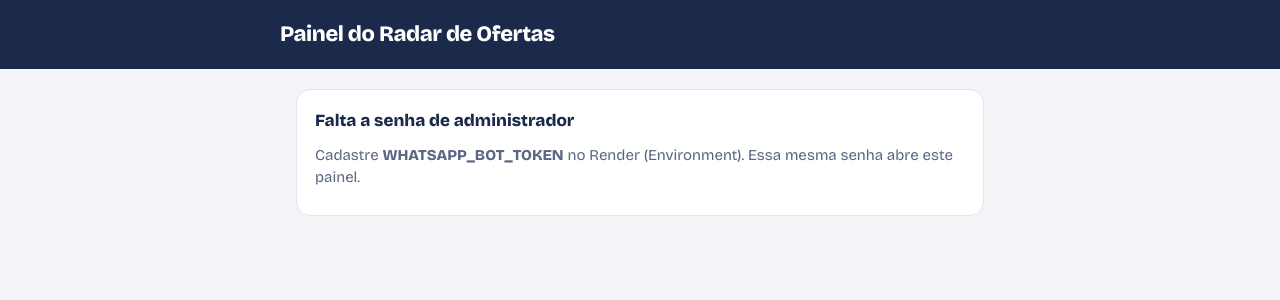
After one commit to naicks69/promo-es, a Flask app: template templates/admin.html in a window 1280 px wide. The commit adds this page. Shown: the top 300 px of the page. Run offline with Flask 3, Linux system fonts and the light colour scheme; the template is opened without the code that fills it, so the values that code supplies are empty; some libraries are stand-ins or nearby versions.

Commit message:
AliExpress, acesso alternativo ao Mercado Livre e painel /admin
- Integração com a API de afiliados do AliExpress: varredura pelos
  produtos "hot" (comissão maior) escolhidos pela mesma pontuação da
  Shopee, busca do cliente pela busca normal, preços em BRL com envio
  para o Brasil e link de afiliado com o Tracking ID
- AliExpress no site (quarto botão de loja, selo, faixa de cores e
  textos) e no WhatsApp ("no AliExpress")
- Mercado Livre: sem refresh token da conta, usa o acesso do próprio
  aplicativo (client credentials) para continuar buscando promoções
- Painel /admin com banco de dados, ofertas por loja, conexão do
  Mercado Livre, diagnóstico do Mercado Livre e do AliExpress e grupos

Co-Authored-By: Claude Opus 5.5 <noreply@anthropic.com>
Claude-Session: https://claude.ai/code/session_01HE8sBTsZcGfurgiNHTzL79

```diff
--- a/database.py
+++ b/database.py
@@ -335,6 +335,23 @@ def link_convite_grupo():
 
 
 # ==========================================
+# PAINEL DE ADMINISTRAÇÃO
+# ==========================================
+
+def contar_ofertas_por_loja(horas_validade=4):
+    linhas = executar(
+        "SELECT loja, COUNT(*) FROM ofertas WHERE data_criacao >= ? GROUP BY loja",
+        (agora_utc(horas_validade),),
+        buscar="todos",
+    )
+    return {loja: total for loja, total in linhas}
+
+
+def contar_grupos():
+    return executar("SELECT COUNT(*) FROM grupos", buscar="um")[0]
+
+
+# ==========================================
 # CONFIGURAÇÕES
 # ==========================================
 
--- a/main.py
+++ b/main.py
@@ -22,11 +22,14 @@ from database import (
     salvar_grupo,
     remover_grupo,
     link_convite_grupo,
+    contar_ofertas_por_loja,
+    contar_grupos,
     agora_utc,
     data_iso,
 )
 from collections import deque
 from scraper import buscar_ofertas_afiliados, pesquisar_nas_lojas, link_busca_amazon, CATEGORIAS, LOJAS
+import aliexpress
 import mercadolivre
 from whatsapp import interpretar_mensagem, texto_oferta
 
@@ -374,6 +377,49 @@ def status_mercadolivre():
     return pagina_mercadolivre()
 
 
+@app.route("/admin", methods=["GET", "POST"])
+def painel_admin():
+    """Situação de todas as lojas, do banco e do WhatsApp numa tela só."""
+    if request.method == "POST":
+        if entrar_como_admin(request.form.get("senha")):
+            return redirect("/admin")
+        return render_template("admin.html", senha_configurada=bool(TOKEN_BOT), senha_correta=False,
+                               mensagem="Senha incorreta."), 403
+    if not senha_admin_correta():
+        return render_template("admin.html", senha_configurada=bool(TOKEN_BOT), senha_correta=False), 403
+
+    from database import USA_POSTGRES
+    ofertas = contar_ofertas_por_loja(HORAS_VALIDADE_OFERTA)
+    faltando_aliexpress = [
+        nome for nome, valor in (
+            ("ALIEXPRESS_APP_KEY", aliexpress.ALIEXPRESS_APP_KEY),
+            ("ALIEXPRESS_APP_SECRET", aliexpress.ALIEXPRESS_APP_SECRET),
+            ("ALIEXPRESS_TRACKING_ID", aliexpress.ALIEXPRESS_TRACKING_ID),
+        ) if not valor
+    ]
+    from scraper import credenciais_configuradas as shopee_configurada
+    return render_template(
+        "admin.html",
+        senha_configurada=True,
+        senha_correta=True,
+        usa_postgres=USA_POSTGRES,
+        ofertas=ofertas,
+        lojas=LOJAS,
+        ultima_varredura=data_iso(ultima_varredura),
+        shopee_configurada=shopee_configurada(),
+        ml_configurado=mercadolivre.configurado(),
+        ml_conectado=mercadolivre.conectado(),
+        ml_renovacao=mercadolivre.tem_renovacao(),
+        ml_acesso_aplicativo=mercadolivre.acesso_do_aplicativo_ativo(),
+        ml_diagnostico=mercadolivre.ultimo_diagnostico(),
+        aliexpress_configurado=aliexpress.configurado(),
+        faltando_aliexpress=faltando_aliexpress,
+        aliexpress_diagnostico=aliexpress.ultimo_diagnostico(),
+        grupos=contar_grupos(),
+        link_grupo=link_do_grupo(),
+    )
+
+
 @app.route("/mercadolivre/conectar")
 def conectar_mercadolivre():
     if not senha_admin_correta():
--- /dev/null
+++ b/templates/admin.html
@@ -0,0 +1,145 @@
+<!DOCTYPE html>
+<html lang="pt-BR">
+<head>
+    <meta charset="UTF-8">
+    <meta name="viewport" content="width=device-width, initial-scale=1.0">
+    <meta name="robots" content="noindex">
+    <title>Painel | Radar de Ofertas</title>
+    <link rel="preconnect" href="https://fonts.googleapis.com">
+    <link rel="preconnect" href="https://fonts.gstatic.com" crossorigin>
+    <link href="https://fonts.googleapis.com/css2?family=Bricolage+Grotesque:opsz,wght@12..96,400;12..96,600;12..96,800&display=swap" rel="stylesheet">
+    <style>
+        :root {
+            --tinta: #1B2A4A;
+            --tinta-suave: #5A6782;
+            --linha: #E2E5EC;
+            --fundo: #F3F4F7;
+            --ok: #1A8F4C;
+            --erro: #C42B2B;
+        }
+        * { box-sizing: border-box; }
+        body {
+            margin: 0;
+            background: var(--fundo);
+            color: var(--tinta);
+            font-family: "Bricolage Grotesque", system-ui, sans-serif;
+            line-height: 1.5;
+        }
+        .topo { background: var(--tinta); color: #fff; padding: 18px 16px; }
+        .topo h1 { margin: 0 auto; max-width: 720px; font-size: 22px; letter-spacing: -0.02em; }
+        main { max-width: 720px; margin: 0 auto; padding: 20px 16px 48px; display: grid; gap: 14px; }
+        .cartao { background: #fff; border: 1px solid var(--linha); border-radius: 14px; padding: 18px; }
+        .cartao h2 { margin: 0 0 10px; font-size: 17px; display: flex; justify-content: space-between; gap: 12px; }
+        .cartao h2 small { font-size: 14px; font-weight: 600; color: var(--tinta-suave); }
+        .cartao p { margin: 0 0 8px; color: var(--tinta-suave); font-size: 15px; }
+        .status { list-style: none; margin: 0 0 8px; padding: 0; display: grid; gap: 6px; }
+        .status li { display: flex; gap: 10px; align-items: baseline; }
+        .ok::before { content: "✓"; color: var(--ok); font-weight: 800; }
+        .falta::before { content: "✗"; color: var(--erro); font-weight: 800; }
+        .diagnostico { padding: 10px 12px; border-radius: 10px; background: var(--fundo); color: var(--tinta) !important; overflow-wrap: anywhere; }
+        .mensagem { padding: 14px 16px; border-radius: 12px; background: #FCEBEB; color: var(--erro); font-weight: 600; }
+        a { color: var(--tinta); font-weight: 600; }
+        input {
+            width: 100%;
+            height: 46px;
+            margin-bottom: 10px;
+            padding: 0 12px;
+            border: 1.5px solid var(--linha);
+            border-radius: 10px;
+            font: inherit;
+        }
+        button {
+            height: 44px;
+            padding: 0 18px;
+            border: 0;
+            border-radius: 10px;
+            background: var(--tinta);
+            color: #fff;
+            font: inherit;
+            font-weight: 600;
+            cursor: pointer;
+        }
+        :focus-visible { outline: 3px solid var(--tinta); outline-offset: 2px; }
+    </style>
+</head>
+<body>
+    <header class="topo"><h1>Painel do Radar de Ofertas</h1></header>
+    <main>
+        {% if mensagem %}<div class="mensagem" role="status">{{ mensagem }}</div>{% endif %}
+
+        {% if not senha_configurada %}
+        <section class="cartao">
+            <h2>Falta a senha de administrador</h2>
+            <p>Cadastre <b>WHATSAPP_BOT_TOKEN</b> no Render (Environment). Essa mesma senha abre este painel.</p>
+        </section>
+        {% elif not senha_correta %}
+        <section class="cartao">
+            <h2>Digite a senha de administrador</h2>
+            <p>É a mesma senha cadastrada no Render em <b>WHATSAPP_BOT_TOKEN</b>.</p>
+            <form method="post" action="/admin">
+                <input type="password" name="senha" aria-label="Senha" autocomplete="current-password" required>
+                <button type="submit">Entrar</button>
+            </form>
+        </section>
+        {% else %}
+        <section class="cartao">
+            <h2>Banco de dados</h2>
+            <ul class="status">
+                <li class="{{ 'ok' if usa_postgres else 'falta' }}">
+                    {% if usa_postgres %}Postgres (permanente){% else %}SQLite temporário: tudo se apaga quando o Render reinicia. Cadastre DATABASE_URL (Neon).{% endif %}
+                </li>
+            </ul>
+            <p>Última varredura: <span class="data" data-iso="{{ ultima_varredura or '' }}">{{ 'ainda não rodou desde o último reinício' if not ultima_varredura else ultima_varredura }}</span></p>
+        </section>
+
+        <section class="cartao">
+            <h2>Shopee <small>{{ ofertas.get('shopee', 0) }} ofertas no ar</small></h2>
+            <ul class="status">
+                <li class="{{ 'ok' if shopee_configurada else 'falta' }}">SHOPEE_APP_ID e SHOPEE_SECRET cadastrados</li>
+            </ul>
+        </section>
+
+        <section class="cartao">
+            <h2>Mercado Livre <small>{{ ofertas.get('mercadolivre', 0) }} ofertas no ar</small></h2>
+            <ul class="status">
+                <li class="{{ 'ok' if ml_configurado else 'falta' }}">ML_CLIENT_ID e ML_CLIENT_SECRET cadastrados</li>
+                <li class="{{ 'ok' if ml_conectado else 'falta' }}">Conta conectada</li>
+                <li class="{{ 'ok' if ml_renovacao else 'falta' }}">Renovação automática da conta (refresh token)</li>
+                <li class="{{ 'ok' if ml_acesso_aplicativo else 'falta' }}">Acesso do aplicativo (alternativa quando falta a renovação)</li>
+            </ul>
+            <p class="diagnostico">{{ ml_diagnostico or 'Nenhuma atividade registrada ainda.' }}</p>
+            <p><a href="/mercadolivre">Abrir a página de conexão do Mercado Livre</a></p>
+        </section>
+
+        <section class="cartao">
+            <h2>AliExpress <small>{{ ofertas.get('aliexpress', 0) }} ofertas no ar</small></h2>
+            <ul class="status">
+                <li class="{{ 'ok' if aliexpress_configurado else 'falta' }}">
+                    {% if aliexpress_configurado %}Chaves cadastradas{% else %}Falta cadastrar no Render: {{ faltando_aliexpress | join(', ') }}{% endif %}
+                </li>
+            </ul>
+            <p class="diagnostico">{{ aliexpress_diagnostico or 'Nenhuma atividade registrada ainda.' }}</p>
+        </section>
+
+        <section class="cartao">
+            <h2>Amazon <small>{{ ofertas.get('amazon', 0) }} ofertas no ar</small></h2>
+            <p>Aguardando a liberação da Creators API. Enquanto isso, a busca do site leva à Amazon com a tag de afiliado.</p>
+        </section>
+
+        <section class="cartao">
+            <h2>WhatsApp <small>{{ grupos }} grupo(s) ativado(s)</small></h2>
+            <ul class="status">
+                <li class="ok">Senha do bot cadastrada (WHATSAPP_BOT_TOKEN)</li>
+                <li class="{{ 'ok' if link_grupo else 'falta' }}">{% if link_grupo %}Link do grupo no site: {{ link_grupo }}{% else %}Nenhum grupo ativado: escreva !ativar no grupo pelo celular do bot{% endif %}</li>
+            </ul>
+        </section>
+        {% endif %}
+    </main>
+    <script>
+        // Mostra a data da última varredura no horário de quem está vendo
+        document.querySelectorAll('.data[data-iso]').forEach(el => {
+            if (el.dataset.iso) el.textContent = new Date(el.dataset.iso).toLocaleString('pt-BR');
+        });
+    </script>
+</body>
+</html>
--- a/whatsapp.py
+++ b/whatsapp.py
@@ -34,7 +34,7 @@ def texto_menu(intervalo_minutos, link_grupo=""):
     grupo = f"\n\n📣 Ou entre no nosso grupo de promoções:\n{link_grupo}" if link_grupo else ""
     return (
         "👋 Olá! Eu sou o bot do *Radar de Ofertas*.\n\n"
-        f"Envio promoções da Amazon, Shopee e Mercado Livre a cada {intervalo_minutos} minutos.\n\n"
+        f"Envio promoções da Amazon, Shopee, Mercado Livre e AliExpress a cada {intervalo_minutos} minutos.\n\n"
         "Para receber aqui no privado, responda com as categorias que você quer, por exemplo:\n"
         "*Quero receber Casa e Gamer*\n\n"
         f"Categorias:\n{opcoes}\n• Tudo\n\n"
@@ -81,7 +81,7 @@ def texto_oferta(oferta):
     """Legenda de uma oferta, enviada junto com a foto do produto."""
     chave = oferta.get("loja") or ""
     loja = LOJAS.get(chave, chave)
-    preposicao = "no" if chave == "mercadolivre" else "na"
+    preposicao = "no" if chave in ("mercadolivre", "aliexpress") else "na"
     preco_original = oferta.get("preco_original")
     de_por = ""
     if preco_original and preco_original > oferta["preco"]:
```
Also changed, not shown: aliexpress.py (added, +127 -0 lines), mercadolivre.py (+32 -3 lines), scraper.py (+43 -4 lines), templates/index.html (+22 -15 lines), README.md, 1 other file.
